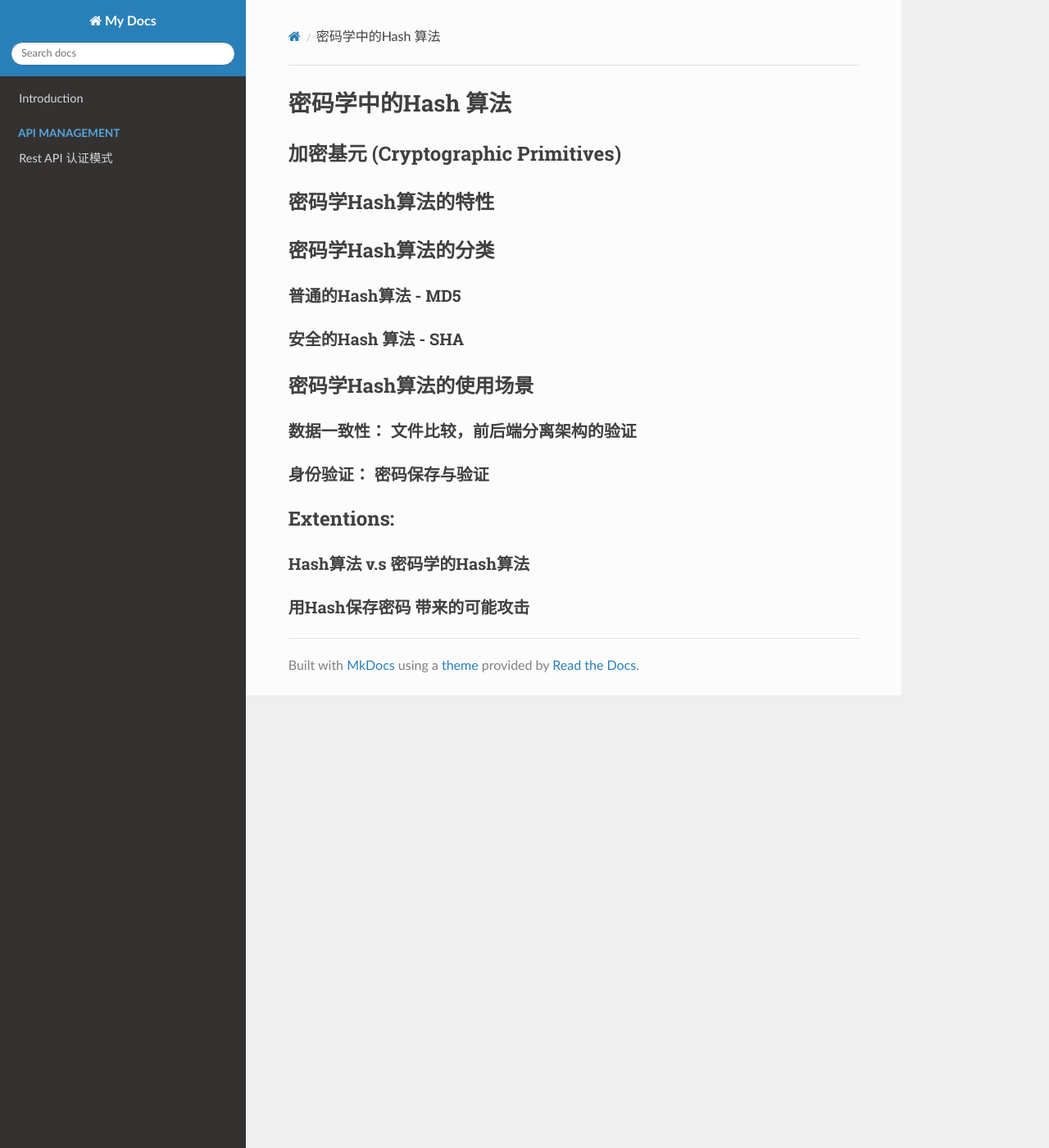
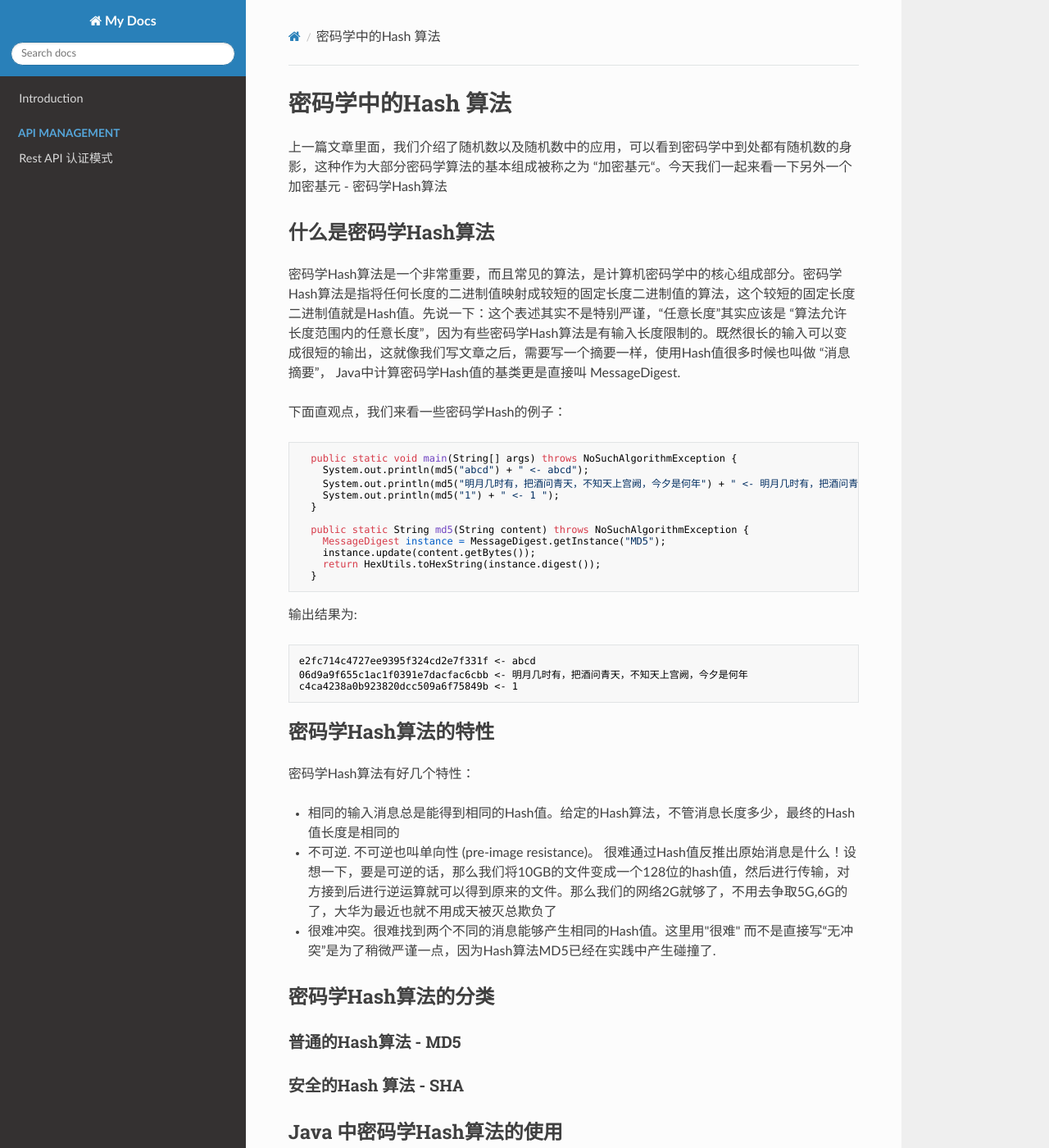
Before and after one commit to notechsolution/documentation, an MkDocs documentation site: the page built from docs/crypto/hash.md, in a window 1280 px wide and 1400 px high. Shown: the whole window at 82% size. Built offline with MkDocs 1.6.1, drawn with Linux system fonts in a browser that asks for light colours; nearby versions of some CDN libraries.

Commit message:
hash part 1

````diff
--- a/docs/crypto/hash.md
+++ b/docs/crypto/hash.md
@@ -1,20 +1,54 @@
 # 密码学中的Hash 算法 #
+
+上一篇文章里面，我们介绍了随机数以及随机数中的应用，可以看到密码学中到处都有随机数的身影，这种作为大部分密码学算法的基本组成被称之为 “加密基元“。今天我们一起来看一下另外一个加密基元 - 密码学Hash算法
 
 
 
-## 加密基元 (Cryptographic Primitives)
+## 什么是密码学Hash算法
+
+密码学Hash算法是一个非常重要，而且常见的算法，是计算机密码学中的核心组成部分。密码学Hash算法是指将任何长度的二进制值映射成较短的固定长度二进制值的算法，这个较短的固定长度二进制值就是Hash值。先说一下：这个表述其实不是特别严谨，“任意长度”其实应该是 “算法允许长度范围内的任意长度”，因为有些密码学Hash算法是有输入长度限制的。既然很长的输入可以变成很短的输出，这就像我们写文章之后，需要写一个摘要一样，使用Hash值很多时候也叫做 “消息摘要”， Java中计算密码学Hash值的基类更是直接叫 MessageDigest.
+
+下面直观点，我们来看一些密码学Hash的例子：
+
+```java
+  public static void main(String[] args) throws NoSuchAlgorithmException {
+    System.out.println(md5("abcd") + " <- abcd");
+    System.out.println(md5("明月几时有，把酒问青天，不知天上宫阙，今夕是何年") + " <- 明月几时有，把酒问青天，不知天上宫阙，今夕是何年");
+    System.out.println(md5("1") + " <- 1 ");
+  }
+
+  public static String md5(String content) throws NoSuchAlgorithmException {
+    MessageDigest instance = MessageDigest.getInstance("MD5");
+    instance.update(content.getBytes());
+    return HexUtils.toHexString(instance.digest());
+  }
+```
+
+输出结果为:
+
+```shell
+e2fc714c4727ee9395f324cd2e7f331f <- abcd
+06d9a9f655c1ac1f0391e7dacfac6cbb <- 明月几时有，把酒问青天，不知天上宫阙，今夕是何年
+c4ca4238a0b923820dcc509a6f75849b <- 1
+```
 
 
 
 ## 密码学Hash算法的特性
 
+密码学Hash算法有好几个特性：
 
+- 相同的输入消息总是能得到相同的Hash值。给定的Hash算法，不管消息长度多少，最终的Hash值长度是相同的
+- 不可逆. 不可逆也叫单向性 (pre-image resistance)。 很难通过Hash值反推出原始消息是什么！设想一下，要是可逆的话，那么我们将10GB的文件变成一个128位的hash值，然后进行传输，对方接到后进行逆运算就可以得到原来的文件。那么我们的网络2G就够了，不用去争取5G,6G的了，大华为最近也就不用成天被灭总欺负了
+- 很难冲突。很难找到两个不同的消息能够产生相同的Hash值。这里用"很难" 而不是直接写“无冲突”是为了稍微严谨一点，因为Hash算法MD5已经在实践中产生碰撞了.
 
 ## 密码学Hash算法的分类
 
 ### 普通的Hash算法  -  MD5
 
 ### 安全的Hash 算法 - SHA
+
+## Java 中密码学Hash算法的使用
 
 
 
@@ -24,6 +58,8 @@
 
 ### 身份验证： 密码保存与验证
 
+文件秒传：
+
 
 
 ## Extentions:
````
